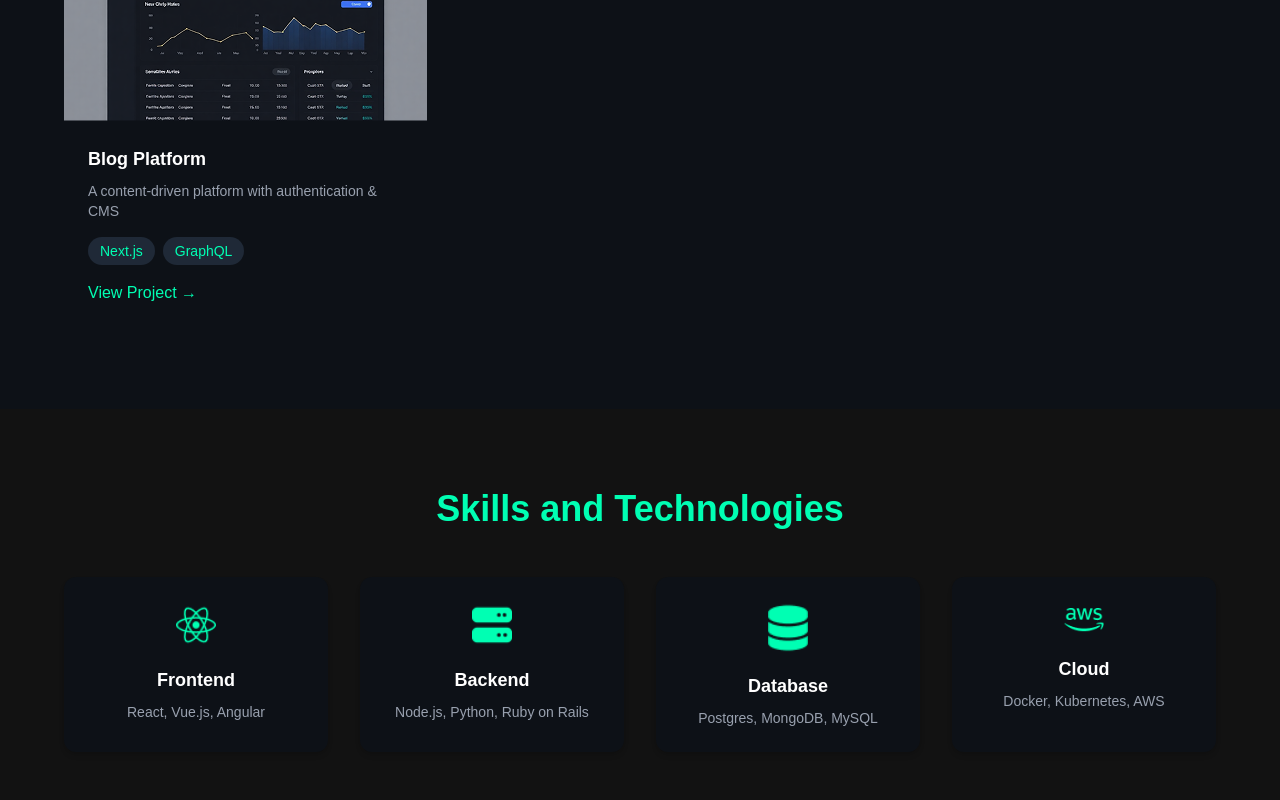
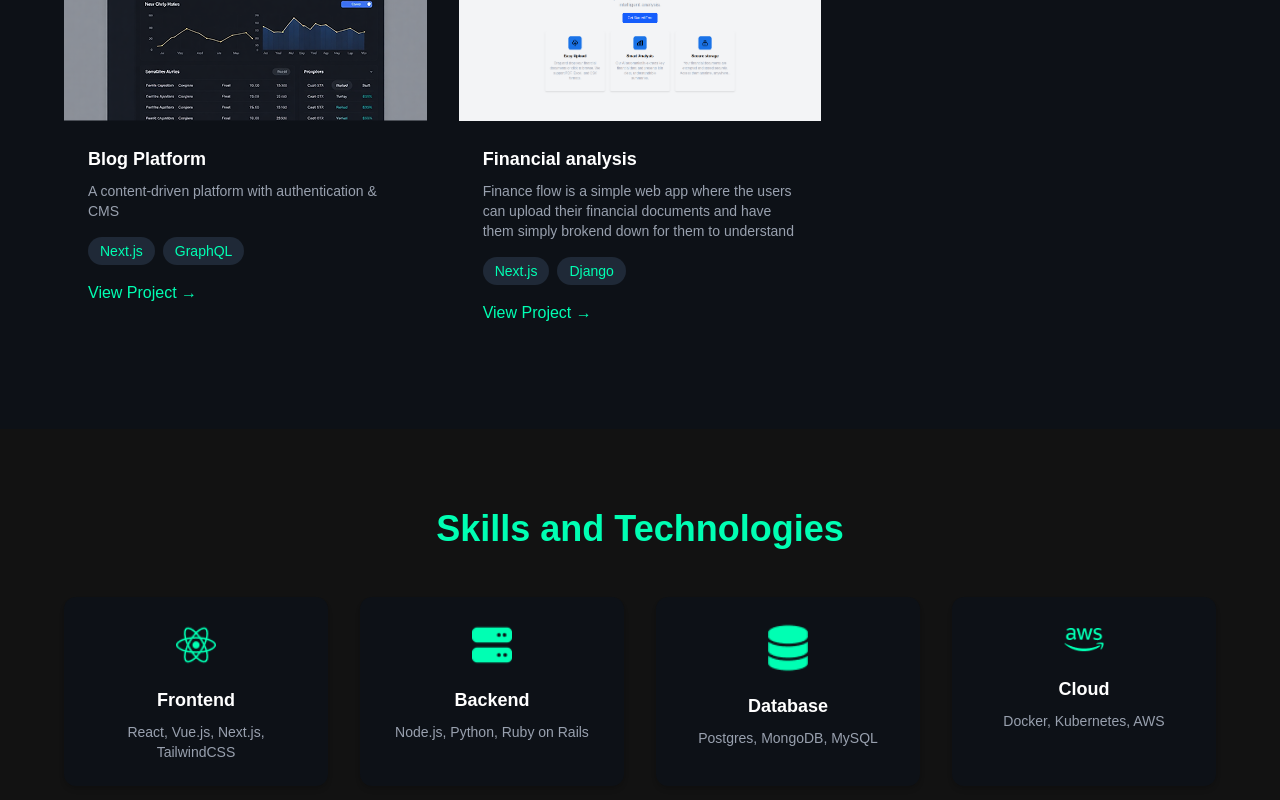
Before and after one commit to dantekadagi3/portfolio, a Next.js app: page / in a window 1280 px wide. Shown: the part 2140-2940 px from the top of the page. Built offline with nearby package versions, Linux system fonts and the light colour scheme.

Commit message:
updated the projects sections

```diff
--- a/app/page.tsx
+++ b/app/page.tsx
@@ -3,7 +3,7 @@ import AboutCard from "./components/AboutCards";
 import MyForm from "./components/MyForm";
 import ProjectCard from "./components/ProjectCard";
 import SkillsCard from "./components/SkillsCard";
-import Link from "next/link";
+
 
 export default function Home() {
   return (
@@ -128,6 +128,14 @@ export default function Home() {
               tags={["Next.js", "GraphQL"]}
               link="#"
             />
+
+              <ProjectCard
+              title="Financial analysis"
+              description="Finance flow is a simple web app where the users can  upload their financial documents and have them simply brokend down for them to understand"
+              image="/finance-flow.png"
+              tags={["Next.js", "Django"]}
+              link="#"
+            />
           </div>
         </div>
       </section>
@@ -145,7 +153,7 @@ export default function Home() {
             <SkillsCard
               title="Frontend"
               icon="/frontend.png"
-              technologies={["React", "Vue.js", "Angular"]}
+              technologies={["React", "Vue.js", "Next.js", "TailwindCSS"]}
             />
             <SkillsCard
               title="Backend"
```
Also changed, not shown: public/finance-flow.png (added).
